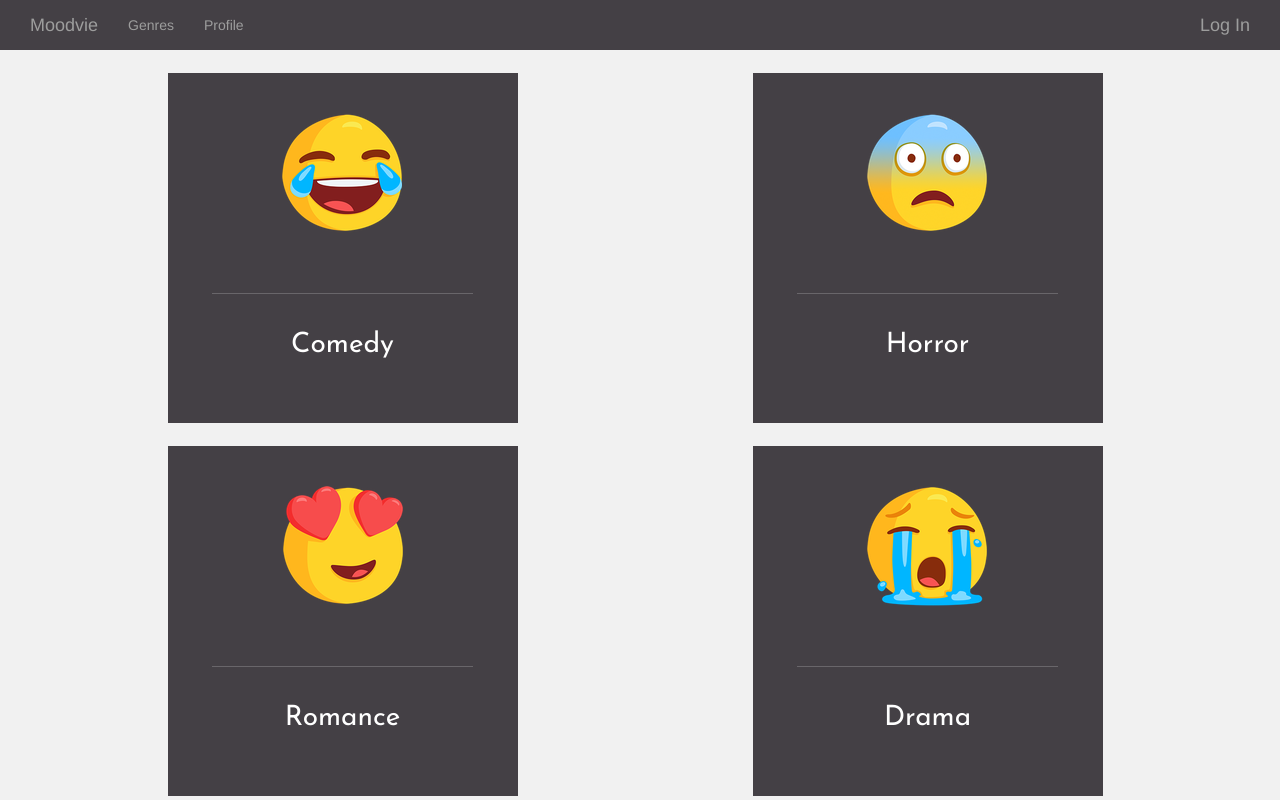
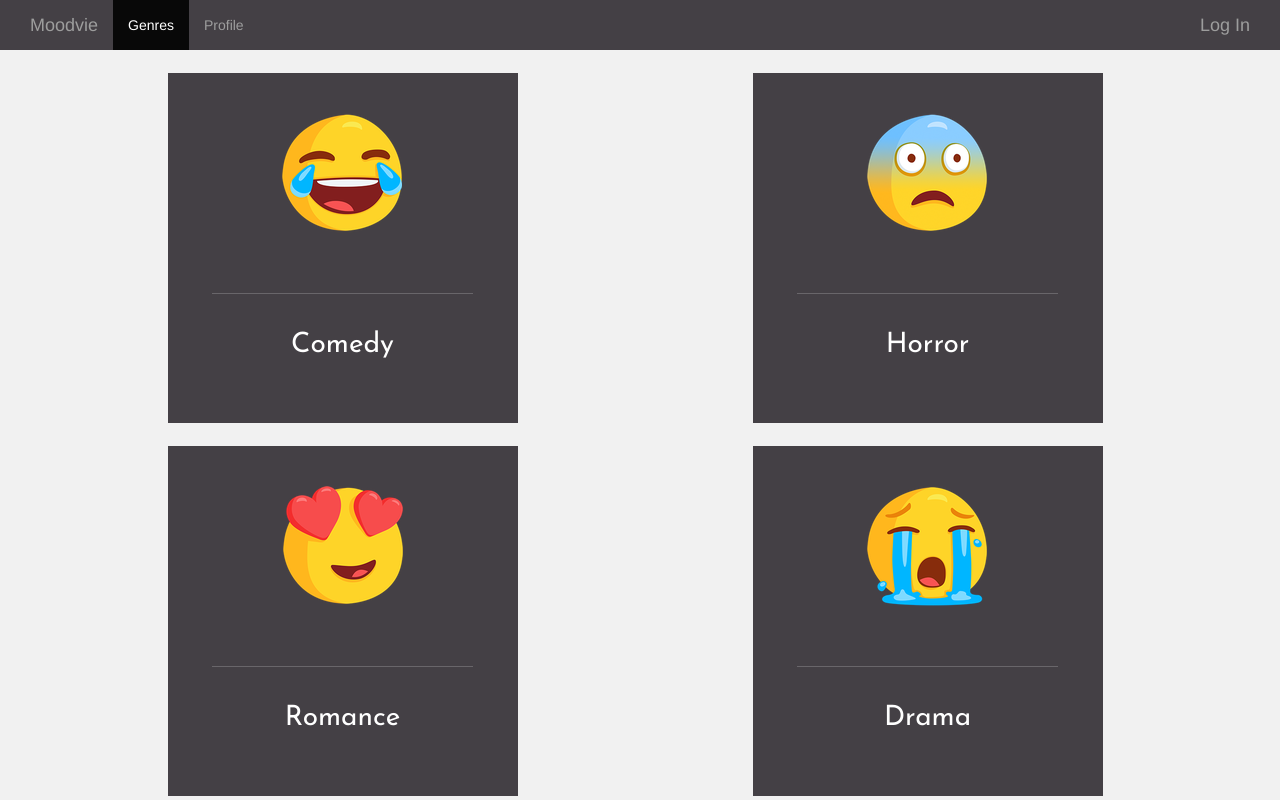
Before and after one commit to NeshoPortfolio/Moodvie, an Angular app in the folder moodvie/: page / in a window 1280 px wide. Built offline with nearby package versions, Linux system fonts and the light colour scheme.

Commit message:
Added login for header

```diff
--- a/moodvie/src/app/header/header.component.html
+++ b/moodvie/src/app/header/header.component.html
@@ -6,8 +6,8 @@
 
     <div class="collapse navbar-collapse">
       <ul class="nav navbar-nav">
-        <li><a [routerLink]="['']">Genres</a></li>
-        <li><a href="#">Profile</a></li>
+        <li routerLinkActive="active" [routerLinkActiveOptions]="{exact: true}"><a [routerLink]="['']">Genres</a></li>
+        <li routerLinkActive="active"><a href="#">Profile</a></li>
       </ul>
       <ul class="nav navbar-nav navbar-right">
         <li><a href="#" class="navbar-brand">Log In</a></li>
```
